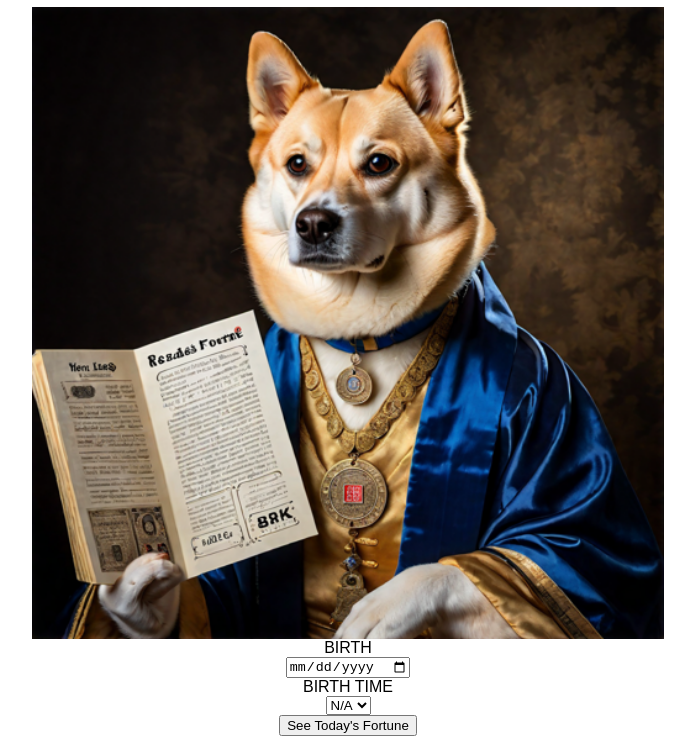
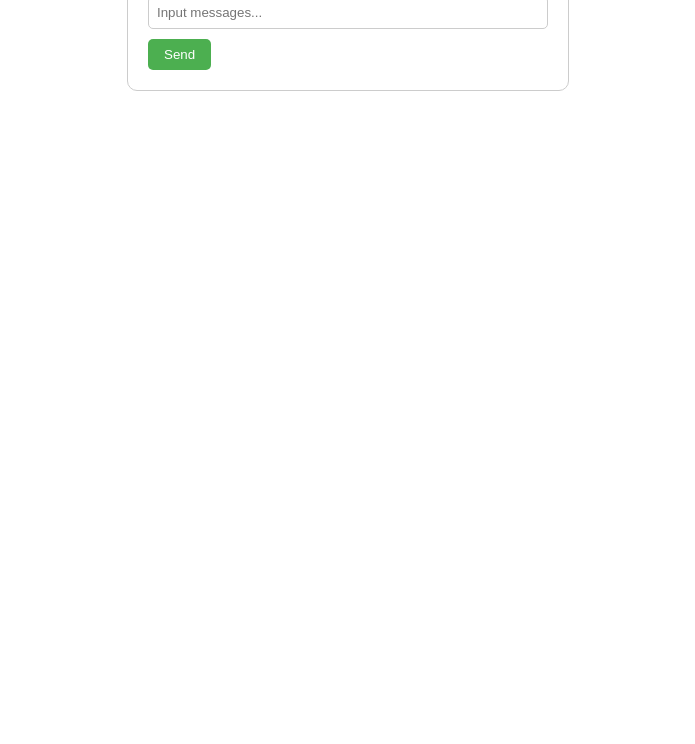
Before and after one commit to sonah5009/ml2-fe, a plain HTML site: page index.html in a window 1280 px wide. Shown: the part 81-825 px from the top of the page, without its empty margins (292-987 px from the left). After the commit the page ends 800 px from the top, so only its background shows below. Drawn offline with Linux system fonts and the light colour scheme.

Commit message:
1.3. remove intro

```diff
--- a/index.html
+++ b/index.html
@@ -13,42 +13,7 @@
       referrerpolicy="no-referrer" />
   </head>
   <body>
-    <div id="intro" class="intro-container">
-      <h1>Fortune Teller</h1>
-      <img src="./doge.png" alt="chatdoge" />
-      <label for="date">BIRTH</label>
-      <input id="date" type="date" />
-      <label for="hour">BIRTH TIME</label>
-      <select id="hour">
-        <option value="">N/A</option>
-        <option value="00">00</option>
-        <option value="01">01</option>
-        <option value="02">02</option>
-        <option value="03">03</option>
-        <option value="04">04</option>
-        <option value="05">05</option>
-        <option value="06">06</option>
-        <option value="07">07</option>
-        <option value="08">08</option>
-        <option value="09">09</option>
-        <option value="10">10</option>
-        <option value="11">11</option>
-        <option value="12">12</option>
-        <option value="13">13</option>
-        <option value="14">14</option>
-        <option value="15">15</option>
-        <option value="16">16</option>
-        <option value="17">17</option>
-        <option value="18">18</option>
-        <option value="19">19</option>
-        <option value="20">20</option>
-        <option value="21">21</option>
-        <option value="22">22</option>
-        <option value="23">23</option>
-      </select>
-      <button onclick="start()">See Today's Fortune</button>
-    </div>
-    <div id="chat" class="chat-container" style="display: none">
+    <div id="chat" class="chat-container">
       <div class="chat-bubble bot-bubble" id="fortuneResponse">
         Feel free to ask anything about horoscopes.
       </div>
--- a/script.js
+++ b/script.js
@@ -1,20 +1,6 @@
 // 변수 생성
 let userMessages = [];
 let assistantMessages = [];
-let myDateTime = ""; // date + hour
-function start() {
-  const date = document.querySelector("#date").value;
-  const hour = document.querySelector("#hour").value;
-  if (date == "") {
-    alert("Please select a birth date");
-    return;
-  }
-
-  myDateTime = date + hour;
-  document.querySelector("#intro").style.display = "none";
-  document.querySelector("#chat").style.display = "block";
-  console.log(myDateTime);
-}
 
 async function sendMessage() {
   // display the loading icon
@@ -46,7 +32,6 @@ async function sendMessage() {
           "Content-Type": "application/json",
         },
         body: JSON.stringify({
-          myDateTime: myDateTime,
           userMessages: userMessages,
           assistantMessages: assistantMessages,
         }),
```
